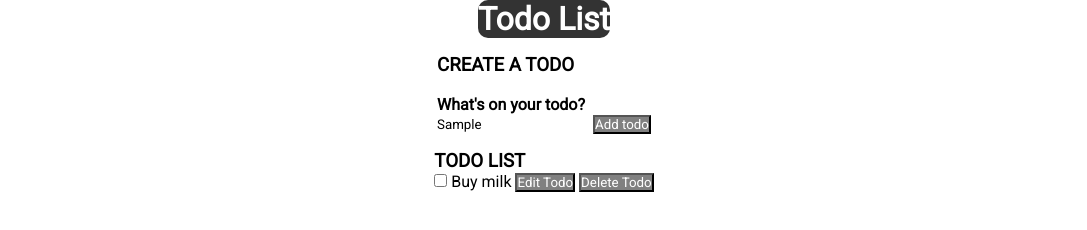
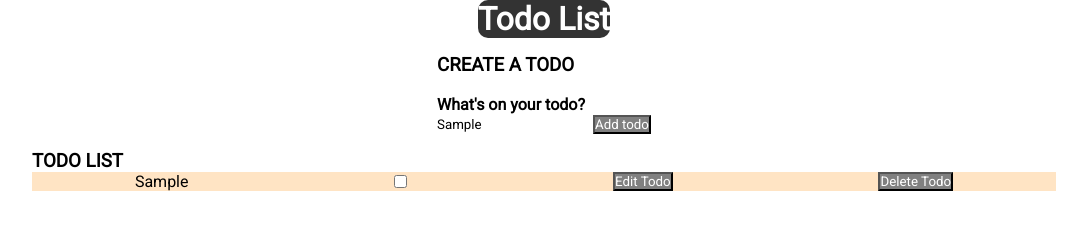
Before and after one commit to FaiyaazHawk/JS-todolist, a website: page index.html in a window 1280 px wide. Both pictures are taken after typing "Sample" into the empty fields and a click on the input "Add todo". Shown: the whole page, without its empty margins (96-1183 px from the left). Drawn offline with Linux system fonts and the light colour scheme.

Commit message:
got todos to add to list need to work on checkbox

```diff
--- a/index.html
+++ b/index.html
@@ -36,12 +36,12 @@
 		<section class="todo-list">
 			<h3>TODO LIST</h3>
 			<div class="list" id="todo-list">
-                <div class="todo">
+                <!-- <div class="todo">
                     <input type="checkbox" id="toggle">
                     Buy milk
                     <button class="button" id="edit">Edit Todo</button>
                     <button class="button" id="delete">Delete Todo</button>
-                </div>
+                </div> -->
             </div>
 		</section>
 
--- a/main.css
+++ b/main.css
@@ -48,4 +48,12 @@ header {
 
 .todo-list{
     margin-top: 1rem;
+    width: 80vw;
 }
+.todo {
+    background-color: bisque;
+
+    display: flex;
+    justify-content: space-around;
+
+}
--- a/main.js
+++ b/main.js
@@ -7,13 +7,44 @@ const addbutton = document.getElementById("add")
 addbutton.addEventListener('click', (e) => {
     e.preventDefault()
     const content = document.getElementById("todocontent").value;
-    console.log(content);
-
+    todos.push(content);
+    rendertodos(todos)
+    content.value = ""
 })
 
 
 // render todos
 
 function rendertodos(list) {
+    const todoContainer = document.getElementById('todo-list')
+    todoContainer.innerHTML = ""
+    list.forEach(todo => {
+        const todolist = document.getElementById('todo-list')
+        const todocase = document.createElement('div')
+        todocase.classList.add('todo')
+        todocase.innerText = todo
+        todolist.appendChild(todocase)
 
+        const checkbox = document.createElement('input')
+        checkbox.type = 'checkbox'
+        checkbox.id = 'toggle'
+        todocase.appendChild(checkbox)
+
+
+
+        const editButton = document.createElement('button')
+        editButton.classList.add('button')
+        editButton.innerText = "Edit Todo"
+        editButton.id = 'edit';
+        todocase.appendChild(editButton);
+
+        const deleteButton = document.createElement('button')
+        deleteButton.classList.add('button')
+        deleteButton.innerText = "Delete Todo"
+        deleteButton.id = 'delete';
+        todocase.appendChild(deleteButton);
+
+
+
+    });
 }
```
